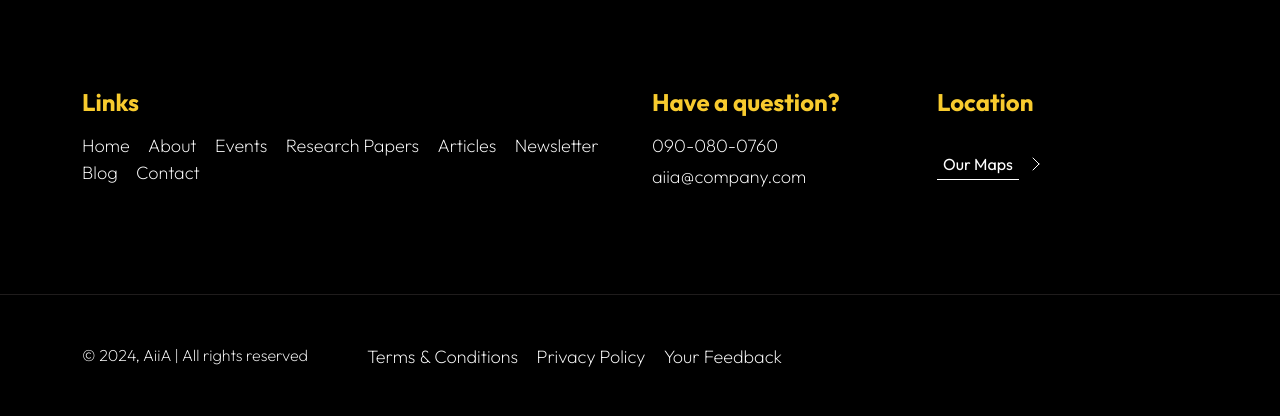
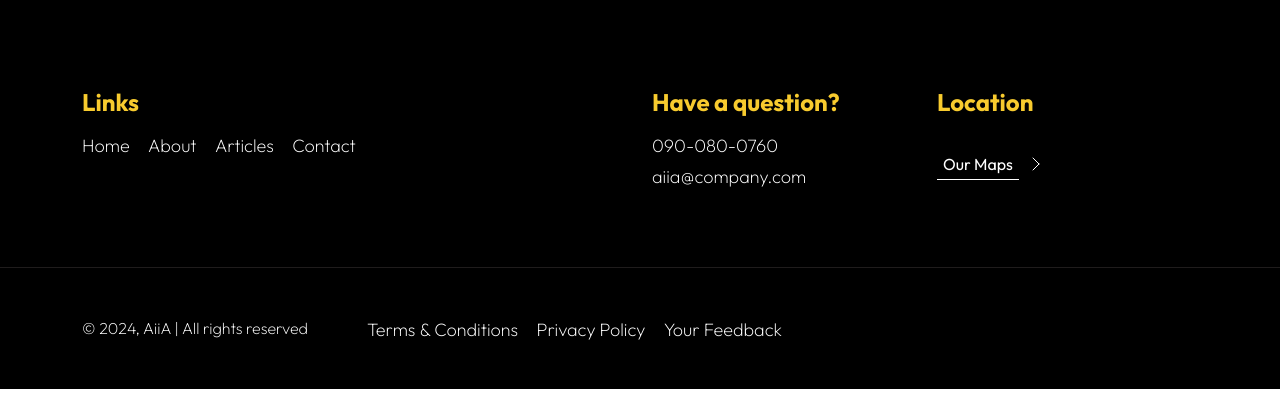
Before and after one commit to ajmal03/Aiinaustralia-, a plain HTML site: page Research_Papers_Page.html in a window 1280 px wide. Shown: the part 678-1094 px from the top of the page. After the commit the page ends 1067 px from the top, so only its background shows below. Drawn offline with Linux system fonts and the light colour scheme.

Commit message:
Update Research_Papers_Page.html

```diff
--- a/Research_Papers_Page.html
+++ b/Research_Papers_Page.html
@@ -75,14 +75,14 @@ https://templatemo.com/tm-583-festava-live
                         <li class="nav-item">
                             <a class="nav-link click-scroll" href="index.html#section_2">About</a>
                         </li>
-
+<!--
                         <li class="nav-item">
                             <a class="nav-link click-scroll" href="index.html#section_3">Sections</a>
-                        </li>
-
+                        </li> -->
+<!--
                         <li class="nav-item">
                             <a class="nav-link click-scroll" href="index.html#section_4">Blog</a>
-                        </li>
+                        </li> -->
 
                         <!-- <li class="nav-item">
                             <a class="nav-link click-scroll" href="index.html#section_5">Pricing</a>
@@ -205,22 +205,22 @@ https://templatemo.com/tm-583-festava-live
                             <a href="#section_2" class="site-footer-link">About</a>
                         </li>
 
+<!--                         <li class="site-footer-link-item">
+                            <a href="#section_3" class="site-footer-link">Events</a>
+                        </li> -->
+<!--                         <li class="site-footer-link-item">
+                            <a href="#section_3" class="site-footer-link">Research Papers</a>
+                        </li> -->
                         <li class="site-footer-link-item">
-                            <a href="#section_3" class="site-footer-link">Events</a>
+                            <a href="#section_4" class="site-footer-link">Articles</a>
                         </li>
-                        <li class="site-footer-link-item">
-                            <a href="#section_3" class="site-footer-link">Research Papers</a>
-                        </li>
-                        <li class="site-footer-link-item">
-                            <a href="#section_3" class="site-footer-link">Articles</a>
-                        </li>
-                        <li class="site-footer-link-item">
+<!--                         <li class="site-footer-link-item">
                             <a href="#section_3" class="site-footer-link">Newsletter</a>
-                        </li>
-
+                        </li> -->
+<!--
                         <li class="site-footer-link-item">
                             <a href="#section_4" class="site-footer-link">Blog</a>
-                        </li>
+                        </li> -->
 
                         <!-- <li class="site-footer-link-item">
                             <a href="#" class="site-footer-link">Pricing</a>
```
